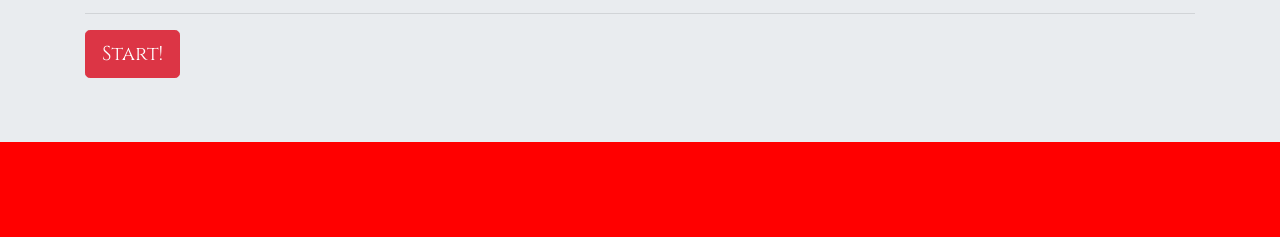
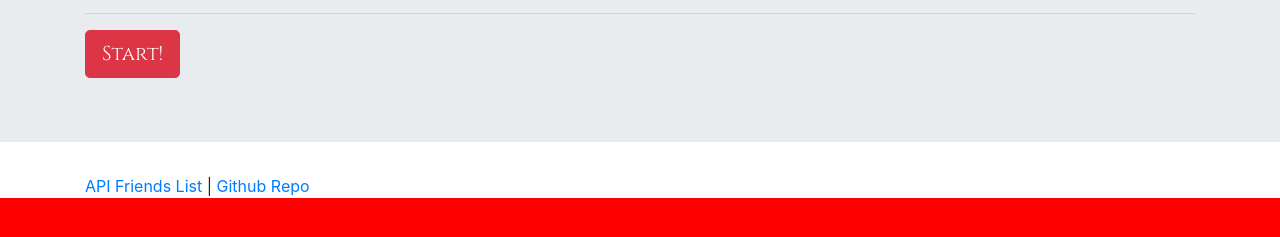
Before and after one commit to Blonded/friendFinder, a website: page app/public/index.html in a window 1280 px wide. Shown: the part 273-510 px from the top of the page. Drawn offline with nearby package versions, Linux system fonts and the light colour scheme.

Commit message:
added api link and github repo link

```diff
--- a/app/public/assets/app.css
+++ b/app/public/assets/app.css
@@ -5,6 +5,8 @@ html, body {
 body {
   margin-left: 20%;
   margin-right: 20%;
+  margin-top: 30%;
+  margin-bottom: 40%;
 }
 
 .jumbotron-fluid{
--- a/app/public/index.html
+++ b/app/public/index.html
@@ -34,6 +34,15 @@
     </div>
 
 
+<!-- footer with api link, and github repo -->
+    <footer class= "footer">
+<div class="container">
+  <a href= "/api/friends"> API Friends List </a>
+  |
+  <a href="https://github.com/Blonded/friendFinder"> Github Repo</a>
+    </footer>
+</div>
+
 
 
 
```
Also changed, not shown: app/public/survey.html (+10 -0 lines).
